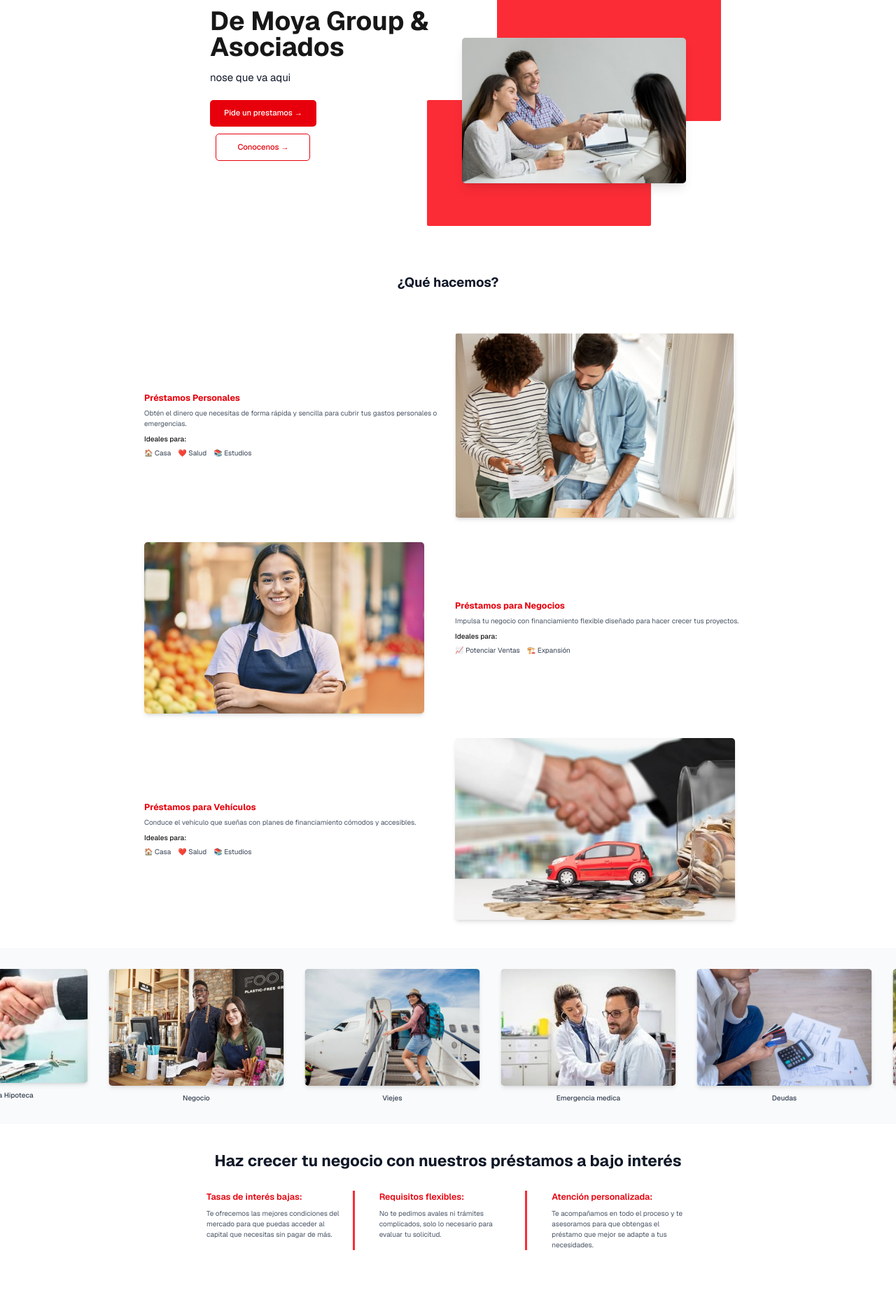
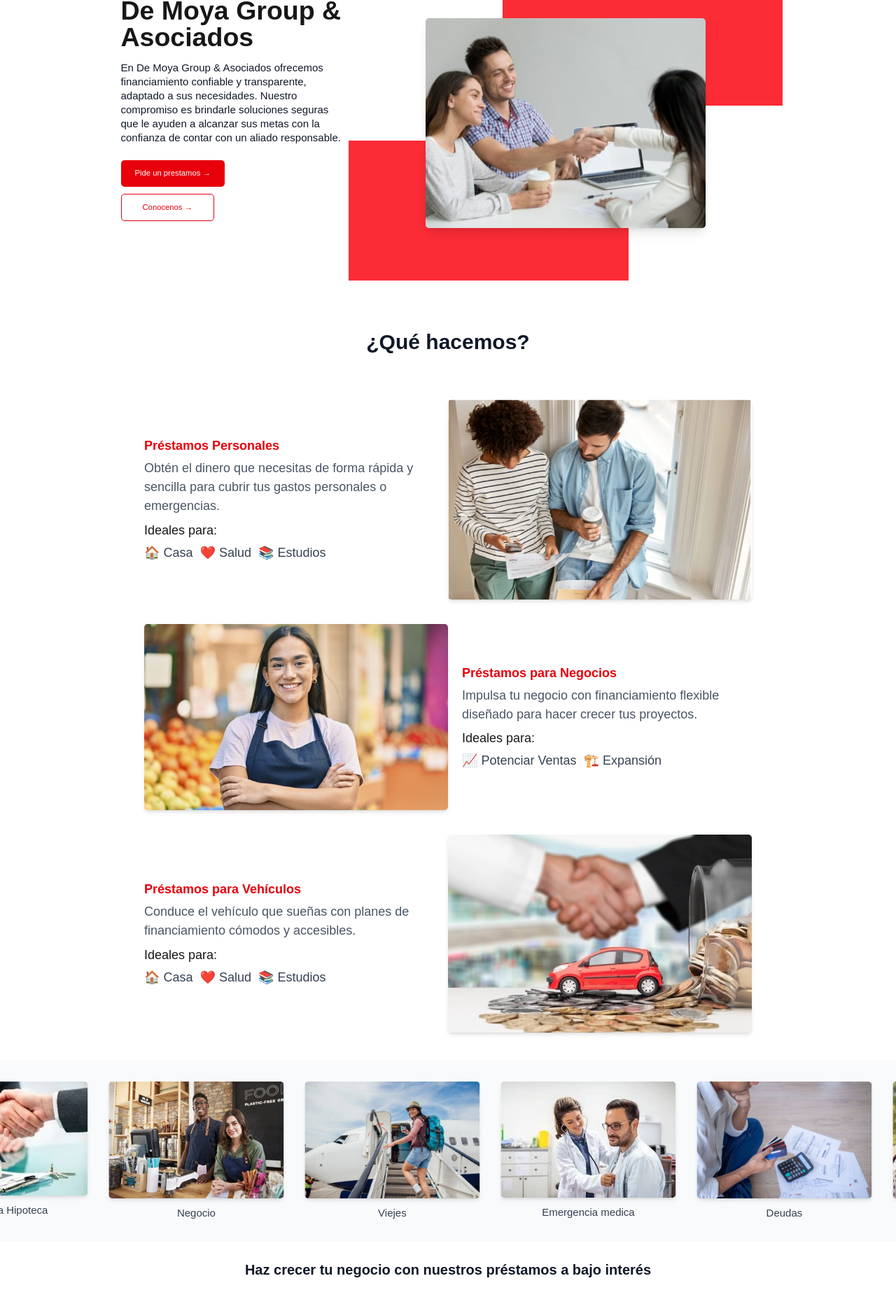
Before and after one commit to DavidRParra/DeMoyaGroupRD, a Next.js app: page / in a window 1280 px wide. Shown: the part 112-1976 px from the top of the page at 70% size. Before the commit the page ends 1939 px from the top, so only its background shows below. Built offline with nearby package versions, Linux system fonts and the light colour scheme.

Commit message:
Cambios a los tamaños y alineaciones de las secciones

```diff
--- a/src/app/globals.css
+++ b/src/app/globals.css
@@ -14,8 +14,8 @@
 
 @media (prefers-color-scheme: dark) {
   :root {
-    --background: #0a0a0a;
-    --foreground: #ededed;
+    --background: #ffffff;
+    --foreground: #000000;
   }
 }
 html
--- a/src/app/page.tsx
+++ b/src/app/page.tsx
@@ -3,42 +3,51 @@ import Link from "next/link";
 
 export default function Home() {
   return (
-    <main className="font-sans">
-      <section className="flex flex-col md:flex-row items-center justify-center md:justify-between px-8 py-16 w-full max-w-6xl mx-auto">
+    <main className="flex flex-col justify-center">
+
+      <section className="flex justify-center items-center gap-6">
+
         <div className="flex flex-col items-center md:items-start text-center md:text-left max-w-lg mb-10 md:mb-0">
+
           <h1 className="text-6xl text-5x1 font-bold mb-6">
             De Moya Group & Asociados
           </h1>
+
           <p className="text-gray-900 mb-9 text-2xl">
-            nose que va aqui
+            En De Moya Group & Asociados ofrecemos financiamiento confiable y transparente, adaptado a sus necesidades. Nuestro compromiso es brindarle soluciones seguras que le ayuden a alcanzar sus metas con la confianza de contar con un aliado responsable.
           </p>
-          <div className="flex flex-col items-center gap-4">
+
+          <div className="flex flex-col items-start gap-4">
+
             <Link
               href="#"
               className="bg-red-600 text-white px-8 py-4 rounded-lg font-medium hover:bg-red-700 transition text-lg"
             >
               Pide un prestamos →
             </Link>
+
             <Link
               href="#"
               className="border border-red-600 text-red-600 px-12 py-4 rounded-lg font-medium hover:bg-red-600 hover:text-white transition text-lg"
             >
               Conocenos →
             </Link>
-          </div>
+
           </div>
 
-  <div className="relative w-[320px] h-[310px] flex items-center justify-center mt-30 mt-0">
-    <div className="absolute -top-4 -right-20 w-[320px] h-[180px] bg-red-500 rounded-sm animate-[float_6s_ease-in-out_infinite] z-0" />
-    <div className="absolute -bottom-4 -left-20 w-[320px] h-[180px] bg-red-500 rounded-sm animate-[float-rev_6s_ease-in-out_infinite] z-0" />
-    <div className="relative z-10">
+        </div>
+
+          <div className="relative w-[60rem] h-[50rem] flex items-center justify-center mt-15">
+            <div className="absolute top-[5%] left-[35%] w-[40rem] h-[20rem] bg-red-500 z-0" />
+            <div className="absolute bottom-[5%]  right-[35%] w-[40rem] h-[20rem] bg-red-500 z-0" />
+            <div className="relative z-10 w-[40rem] h-[30rem] mx-auto">
 
                 <Image
                     src="/inicio.jpg"
                     alt="Inicio"
-            width={400}
-            height={200}
-            className="rounded-lg shadow-lg"
+                    width={1200}
+                    height={1200}
+                    className="rounded-lg shadow-lg w-full h-full object-cover"
                 />
             </div>
         </div>
@@ -47,13 +56,13 @@ export default function Home() {
 
       <section className="flex flex-col items-center gap-8 px-8  py-16 space-y-6 w-full">
          <div className="text-center max-w-2xl mx-auto mb-12">
-             <h2 className="text-3xl font-bold text-gray-900 mb-4">¿Qué hacemos?</h2>
+             <h2 className="text-[3rem] font-bold text-gray-900 mb-4">¿Qué hacemos?</h2>
 
           </div>
 
-        <div className="grid md:grid-cols-2 gap-8 items-center w-[70%]">
-          <div>
-            <h2 className="text-xl font-bold text-red-600">Préstamos Personales</h2>
+        <div className="flex text-[1.8rem] gap-8 items-center w-[70%]">
+          <div className="flex flex-col w-[50%]">
+            <h2 className=" font-bold text-red-600">Préstamos Personales</h2>
             <p className="text-gray-600 mt-2">
               Obtén el dinero que necesitas de forma rápida y sencilla para cubrir tus gastos personales o emergencias.
             </p>
@@ -69,20 +78,22 @@ export default function Home() {
             alt="Personales"
             width={400}
             height={300}
-            className="rounded-lg shadow-md"
+            className="rounded-lg shadow-md w-[50%]"
           />
         </div>
 
-        <div className="grid md:grid-cols-2 gap-8 items-center w-[70%]">
+
+
+        <div className="flex text-[1.8rem] gap-8 items-center w-[70%]">
           <Image
             src="/negocio.jpg"
             alt="Negocios"
             width={400}
             height={300}
-            className="rounded-lg shadow-md order-2 md:order-1"
+            className="rounded-lg shadow-md w-[50%]"
           />
-          <div className="order-1 md:order-2">
-            <h2 className="text-xl font-bold text-red-600">Préstamos para Negocios</h2>
+          <div className=" w-[50%] flex flex-col">
+            <h2 className="font-bold text-red-600">Préstamos para Negocios</h2>
             <p className="text-gray-600 mt-2">
               Impulsa tu negocio con financiamiento flexible diseñado para hacer crecer tus proyectos.
             </p>
@@ -94,9 +105,11 @@ export default function Home() {
           </div>
         </div>
 
-        <div className="grid md:grid-cols-2 gap-8 items-center w-[70%]">
-          <div>
-            <h2 className="text-xl font-bold text-red-600">Préstamos para Vehículos</h2>
+
+
+        <div className="flex text-[1.8rem] gap-8 items-center w-[70%]">
+          <div className="flex flex-col w-[50%]">
+            <h2 className="font-bold text-red-600">Préstamos para Vehículos</h2>
             <p className="text-gray-600 mt-2">
               Conduce el vehículo que sueñas con planes de financiamiento cómodos y accesibles.
             </p>
@@ -112,11 +125,13 @@ export default function Home() {
             alt="Vehículos"
             width={400}
             height={300}
-            className="rounded-lg shadow-md"
+            className="rounded-lg shadow-md w-[50%]"
           />
         </div>
       </section>
-<section className="relative overflow-hidden bg-gray-50 py-12">
+
+
+      <section className="relative overflow-hidden text-[1.5rem] bg-gray-50 py-12">
         <div className="w-full overflow-hidden">
           <div className="flex gap-12 animate-marquee">
             {[
@@ -174,43 +189,58 @@ export default function Home() {
         </div>
       </section>
 
-<section className="py-16 px-6 flex flex-col items-center">
-  <h2 className="text-3xl md:text-4xl font-bold text-center text-gray-900 mb-12">
+      <section className="flex flex-col items-center justify-center text-[1.8rem] w-full">
+
+        <h2 className="font-bold text-center text-gray-900 text-[2rem] mb-12 my-10">
           Haz crecer tu negocio con nuestros préstamos a bajo interés
         </h2>
 
-  <div className="grid grid-cols-1 md:grid-cols-3 gap-8 max-w-6xl text-center md:text-left">
-    <div className="relative px-6">
-      <h3 className="text-xl font-semibold mb-3 text-red-600">
+        <div className="flex w-[70%] gap-[2%] justify-center items-center mb-12">
+
+          <div className="w-[30%]">
+
+            <h3 className=" font-semibold mb-3 text-red-600">
               Tasas de interés bajas:
             </h3>
+
             <p className="text-gray-600">
               Te ofrecemos las mejores condiciones del mercado para que puedas acceder
               al capital que necesitas sin pagar de más.
             </p>
-      <span className="hidden md:block absolute top-0 right-0 w-[3px] h-full bg-red-500"></span>
+
           </div>
 
-    <div className="relative px-6">
-      <h3 className="text-xl font-semibold mb-3 text-red-600">
+          <div className=" w-[30%]">
+
+            <h3 className="font-semibold mb-3 text-red-600">
               Requisitos flexibles:
             </h3>
+
             <p className="text-gray-600">
               No te pedimos avales ni trámites complicados, solo lo necesario para evaluar tu solicitud.
             </p>
-      <span className="hidden md:block absolute top-0 right-0 w-[3px] h-full bg-red-500"></span>
+
           </div>
-    <div className="px-6 relative">
-      <h3 className="text-xl font-semibold mb-3 text-red-600">
+
+          <div className="w-[30%]">
+
+            <h3 className="font-semibold mb-3 text-red-600">
               Atención personalizada:
             </h3>
+
             <p className="text-gray-600">
               Te acompañamos en todo el proceso y te asesoramos para que obtengas el préstamo
               que mejor se adapte a tus necesidades.
             </p>
+
           </div>
+
         </div>
+
       </section>
+
     </main>
+
   );
+
 }
```
Lines whose indentation alone changed are shown as unchanged.
